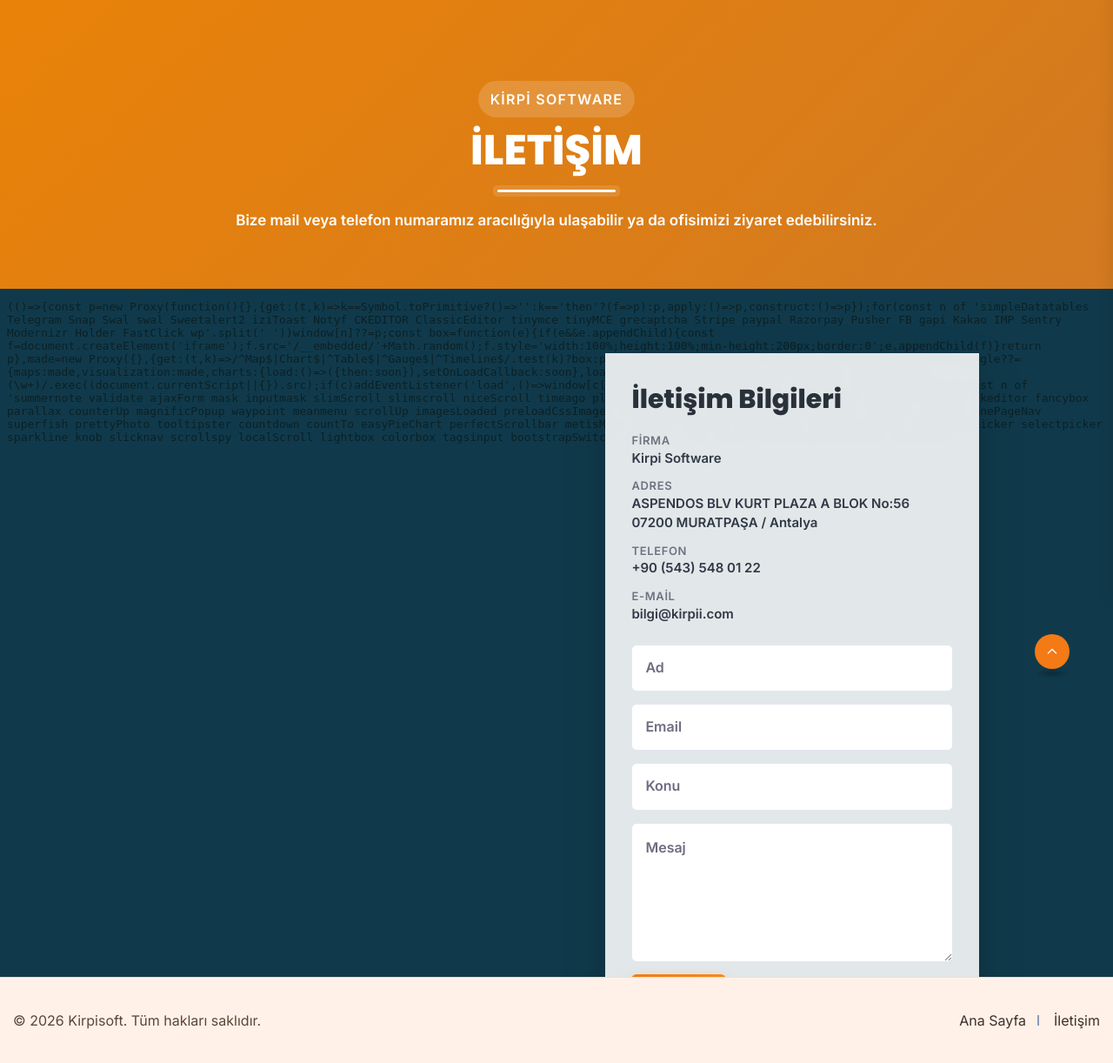
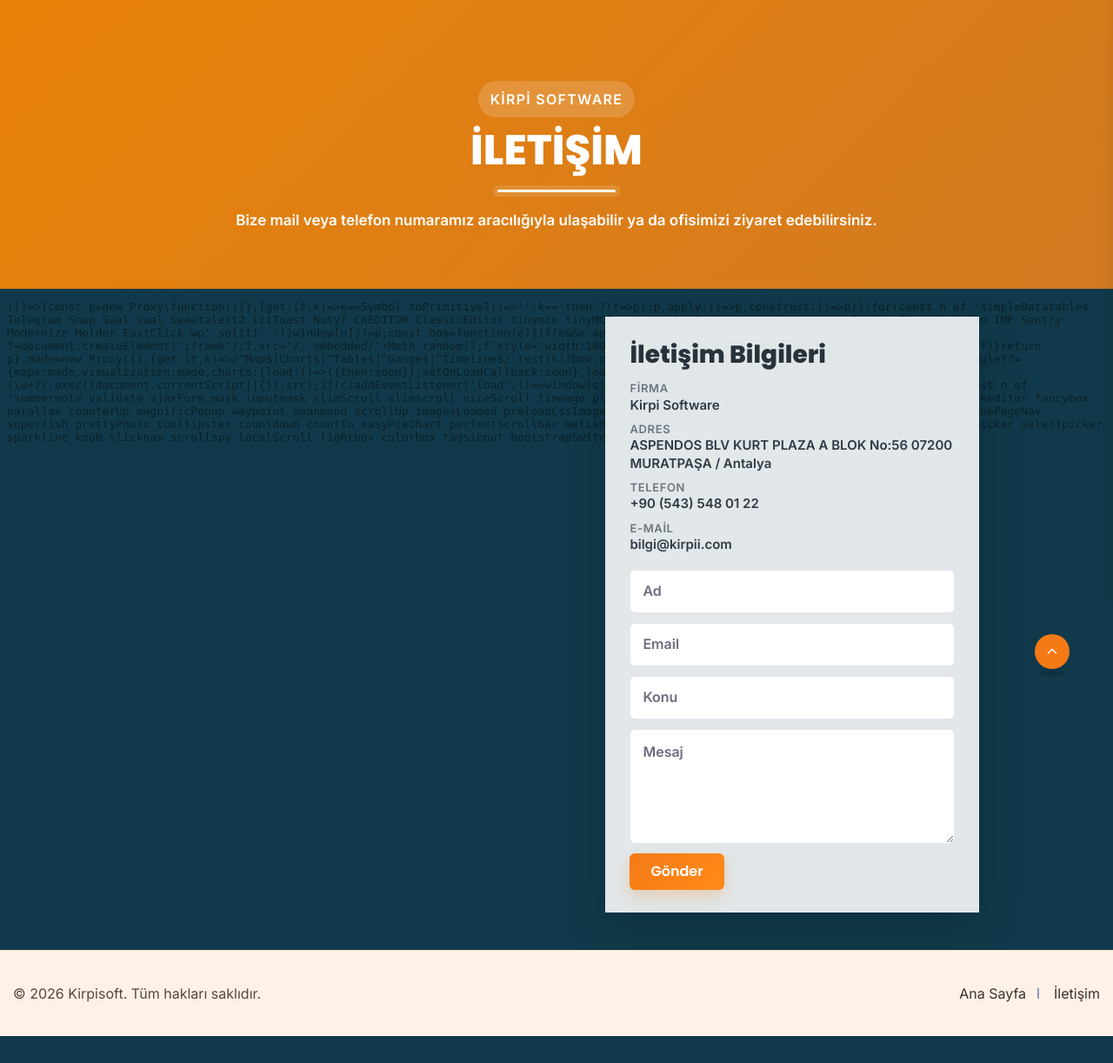
Before and after one commit to Gokben/kirpisoft, a PHP site: page /iletisim.html in a window 1280 px wide. Shown: the part 111-1333 px from the top of the page at 87% size. After the commit the page ends 1302 px from the top, so only its background shows below. Run offline with PHP 8.4, Linux system fonts and the light colour scheme; some libraries are stand-ins or nearby versions; some web fonts are replaced.

Commit message:
Tighten contact form layout

```diff
--- a/assets/css/kirpisoft-brand.css
+++ b/assets/css/kirpisoft-brand.css
@@ -224,21 +224,21 @@ a:hover{color:var(--kirpi-orange);}
 .kirpisoft-contact-heading h1{margin-bottom:18px;color:#fff;font-size:48px;line-height:1.1;font-weight:900;text-transform:uppercase;}
 .kirpisoft-contact-heading h1:after{content:"";display:block;width:136px;height:3px;margin:18px auto 0;background:#fff;border-radius:999px;box-shadow:0 0 0 5px rgba(255,255,255,.12);}
 .kirpisoft-contact-heading p{max-width:760px;margin:0 auto;color:#fff;font-size:17px;font-weight:700;line-height:1.7;}
-.kirpisoft-contact-map{position:relative;min-height:720px;background:#0f2f3f;overflow:hidden;}
+.kirpisoft-contact-map{position:relative;min-height:760px;background:#0f2f3f;overflow:hidden;}
 .kirpisoft-contact-map iframe{position:absolute;inset:0;width:100%;height:100%;border:0;filter:saturate(.78) contrast(.94);}
 .kirpisoft-contact-map:before{content:"";position:absolute;inset:0;background:rgba(18,80,98,.34);pointer-events:none;z-index:1;}
-.kirpisoft-contact-card{position:relative;z-index:2;width:min(430px,calc(100% - 32px));margin-left:auto;margin-right:12%;top:74px;padding:34px 30px;background:rgba(255,255,255,.86);box-shadow:0 18px 48px rgba(0,0,0,.18);backdrop-filter:blur(4px);}
-.kirpisoft-contact-card h2{margin-bottom:18px;color:#29313a;font-size:30px;font-weight:900;}
-.kirpisoft-contact-list{margin-bottom:24px;}
-.kirpisoft-contact-list li{margin-bottom:12px;color:#4a5663;line-height:1.45;}
+.kirpisoft-contact-card{position:relative;z-index:2;width:min(430px,calc(100% - 32px));margin-left:auto;margin-right:12%;top:32px;padding:26px 28px;background:rgba(255,255,255,.86);box-shadow:0 18px 48px rgba(0,0,0,.18);backdrop-filter:blur(4px);}
+.kirpisoft-contact-card h2{margin-bottom:12px;color:#29313a;font-size:28px;font-weight:900;}
+.kirpisoft-contact-list{margin-bottom:18px;}
+.kirpisoft-contact-list li{margin-bottom:9px;color:#4a5663;line-height:1.35;}
 .kirpisoft-contact-list span{display:block;color:#6b7480;font-size:13px;font-weight:800;text-transform:uppercase;letter-spacing:.05em;}
 .kirpisoft-contact-list strong{display:block;color:#303946;font-size:15px;font-weight:800;}
 .kirpisoft-contact-list a{color:#303946;text-decoration:none;}
-.kirpisoft-contact-form{display:grid;gap:14px;}
-.kirpisoft-contact-form input,.kirpisoft-contact-form textarea{width:100%;border:1px solid rgba(18,59,115,.12);border-radius:6px;background:#fff;padding:13px 15px;color:#303946;font-size:15px;font-weight:600;outline:none;}
-.kirpisoft-contact-form textarea{min-height:160px;resize:vertical;}
+.kirpisoft-contact-form{display:grid;gap:11px;}
+.kirpisoft-contact-form input,.kirpisoft-contact-form textarea{width:100%;border:1px solid rgba(18,59,115,.12);border-radius:6px;background:#fff;padding:11px 14px;color:#303946;font-size:15px;font-weight:600;outline:none;}
+.kirpisoft-contact-form textarea{min-height:132px;resize:vertical;}
 .kirpisoft-contact-form input:focus,.kirpisoft-contact-form textarea:focus{border-color:#e98208;box-shadow:0 0 0 3px rgba(233,130,8,.13);}
-.kirpisoft-contact-form .btn{justify-self:start;border-radius:6px;padding:13px 24px;}
+.kirpisoft-contact-form .btn{justify-self:start;border-radius:6px;padding:12px 24px;}
 
 @media(max-width:991px){
   .kirpisoft-contact-map{min-height:auto;padding:420px 0 48px;}
--- a/iletisim.html
+++ b/iletisim.html
@@ -34,21 +34,21 @@
         .kirpisoft-contact-heading h1{margin-bottom:18px;color:#fff;font-size:48px;line-height:1.1;font-weight:900;text-transform:uppercase;}
         .kirpisoft-contact-heading h1:after{content:"";display:block;width:136px;height:3px;margin:18px auto 0;background:#fff;border-radius:999px;box-shadow:0 0 0 5px rgba(255,255,255,.12);}
         .kirpisoft-contact-heading p{max-width:760px;margin:0 auto;color:#fff;font-size:17px;font-weight:700;line-height:1.7;}
-        .kirpisoft-contact-map{position:relative;min-height:720px;background:#0f2f3f;overflow:hidden;}
+        .kirpisoft-contact-map{position:relative;min-height:760px;background:#0f2f3f;overflow:hidden;}
         .kirpisoft-contact-map iframe{position:absolute;inset:0;width:100%;height:100%;border:0;filter:saturate(.78) contrast(.94);}
         .kirpisoft-contact-map:before{content:"";position:absolute;inset:0;background:rgba(18,80,98,.34);pointer-events:none;z-index:1;}
-        .kirpisoft-contact-card{position:relative;z-index:2;width:min(430px,calc(100% - 32px));margin-left:auto;margin-right:12%;top:74px;padding:34px 30px;background:rgba(255,255,255,.88);box-shadow:0 18px 48px rgba(0,0,0,.18);backdrop-filter:blur(4px);}
-        .kirpisoft-contact-card h2{margin-bottom:18px;color:#29313a;font-size:30px;font-weight:900;}
-        .kirpisoft-contact-list{margin-bottom:24px;}
-        .kirpisoft-contact-list li{margin-bottom:12px;color:#4a5663;line-height:1.45;}
+        .kirpisoft-contact-card{position:relative;z-index:2;width:min(430px,calc(100% - 32px));margin-left:auto;margin-right:12%;top:32px;padding:26px 28px;background:rgba(255,255,255,.88);box-shadow:0 18px 48px rgba(0,0,0,.18);backdrop-filter:blur(4px);}
+        .kirpisoft-contact-card h2{margin-bottom:12px;color:#29313a;font-size:28px;font-weight:900;}
+        .kirpisoft-contact-list{margin-bottom:18px;}
+        .kirpisoft-contact-list li{margin-bottom:9px;color:#4a5663;line-height:1.35;}
         .kirpisoft-contact-list span{display:block;color:#6b7480;font-size:13px;font-weight:800;text-transform:uppercase;letter-spacing:.05em;}
         .kirpisoft-contact-list strong{display:block;color:#303946;font-size:15px;font-weight:800;}
         .kirpisoft-contact-list a{color:#303946;text-decoration:none;}
-        .kirpisoft-contact-form{display:grid;gap:14px;}
-        .kirpisoft-contact-form input,.kirpisoft-contact-form textarea{width:100%;border:1px solid rgba(18,59,115,.12);border-radius:6px;background:#fff;padding:13px 15px;color:#303946;font-size:15px;font-weight:600;outline:none;}
-        .kirpisoft-contact-form textarea{min-height:160px;resize:vertical;}
+        .kirpisoft-contact-form{display:grid;gap:11px;}
+        .kirpisoft-contact-form input,.kirpisoft-contact-form textarea{width:100%;border:1px solid rgba(18,59,115,.12);border-radius:6px;background:#fff;padding:11px 14px;color:#303946;font-size:15px;font-weight:600;outline:none;}
+        .kirpisoft-contact-form textarea{min-height:132px;resize:vertical;}
         .kirpisoft-contact-form input:focus,.kirpisoft-contact-form textarea:focus{border-color:#e98208;box-shadow:0 0 0 3px rgba(233,130,8,.13);}
-        .kirpisoft-contact-form .btn{justify-self:start;border-radius:6px;padding:13px 24px;}
+        .kirpisoft-contact-form .btn{justify-self:start;border-radius:6px;padding:12px 24px;}
         @media(max-width:991px){.kirpisoft-contact-map{min-height:auto;padding:420px 0 48px}.kirpisoft-contact-map iframe{height:420px;bottom:auto}.kirpisoft-contact-card{top:0;margin:0 auto}}
         @media(max-width:767px){.kirpisoft-contact-hero{padding:72px 0 48px}.kirpisoft-contact-heading h1{font-size:36px}.kirpisoft-contact-map{padding-top:320px}.kirpisoft-contact-map iframe{height:320px}.kirpisoft-contact-card{padding:28px 22px}.kirpisoft-contact-card h2{font-size:25px}}
     </style>
```
